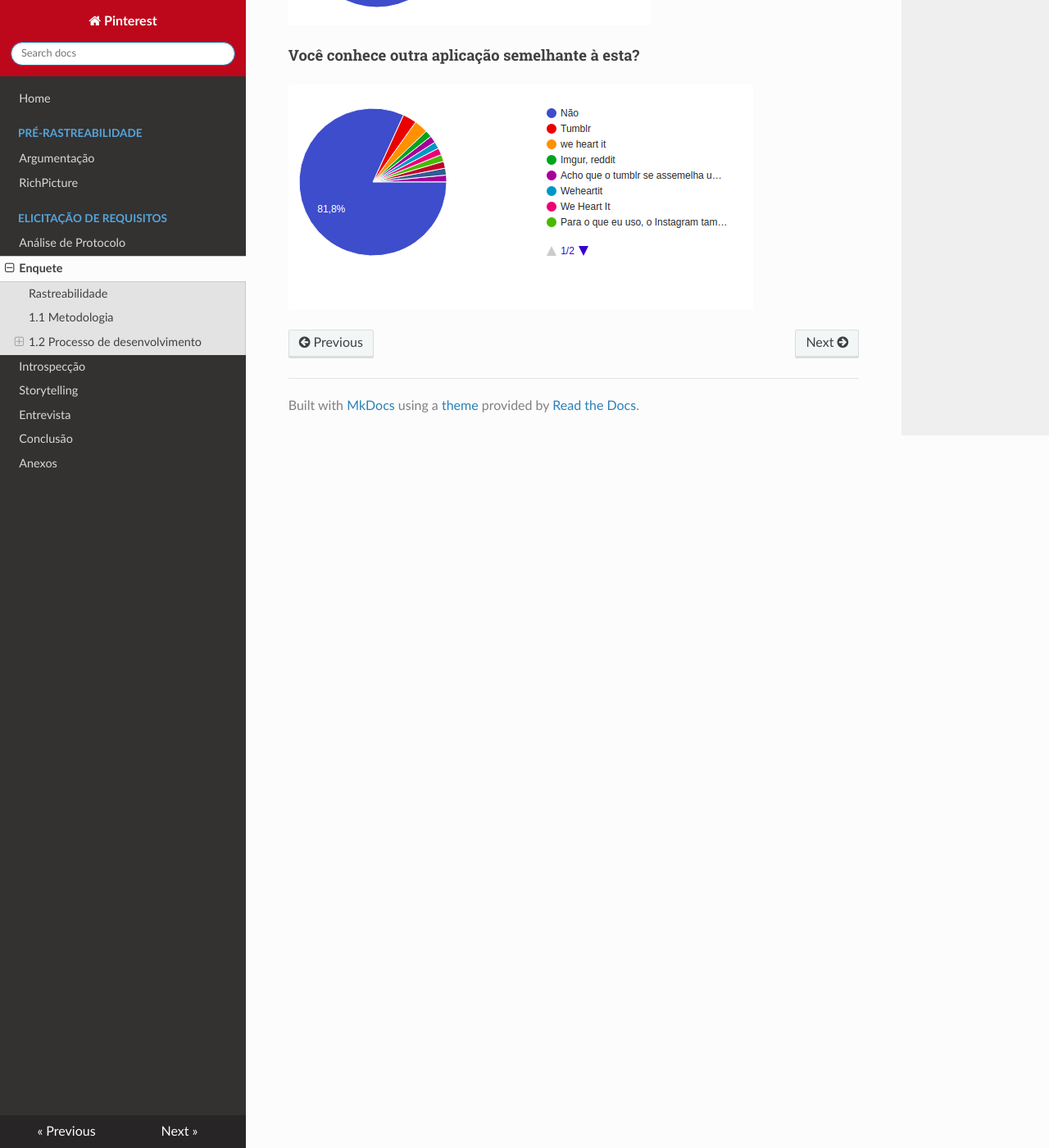
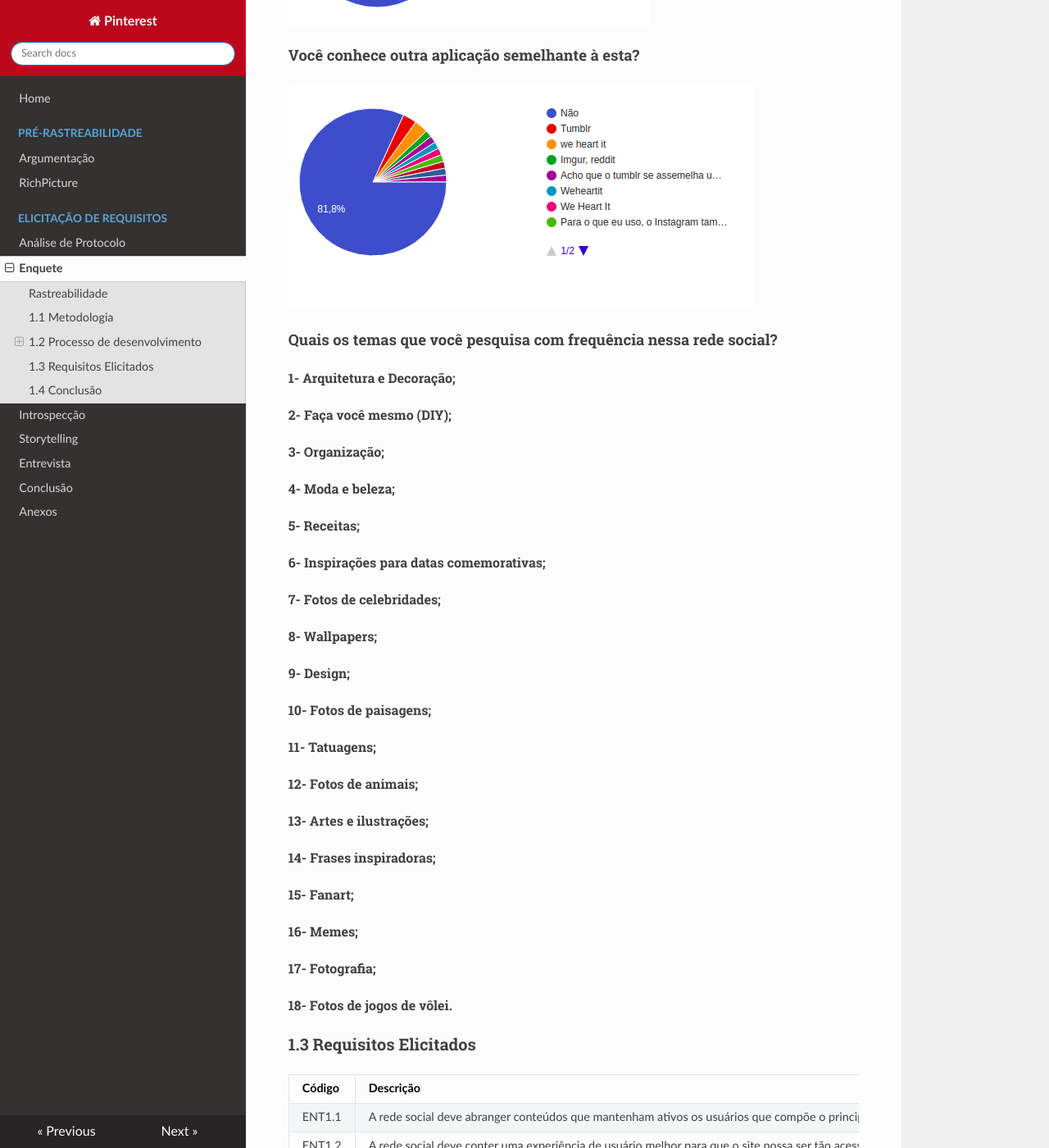
Before and after one commit to joberthrogers18/2018.2-Requisitos-Pinterest, an MkDocs documentation site: the page built from docs/enquete.md, in a window 1280 px wide and 1400 px high, scrolled down 3212 px. Shown: the whole window at 82% size. Built offline with MkDocs 1.6.1, drawn with Linux system fonts in a browser that asks for light colours; nearby versions of some CDN libraries; old or Windows-style settings are respelled for this version of MkDocs; some of the changed text lies outside the part shown.

Commit message:
Included requirements after quiz analysis

```diff
--- a/docs/enquete.md
+++ b/docs/enquete.md
@@ -64,3 +64,39 @@
 #### Você conhece outra aplicação semelhante à esta?
 
 ![concorrente](img/concorrente.png)
+
+#### Quais os temas que você pesquisa com frequência nessa rede social?
+###### 1- Arquitetura e Decoração;
+###### 2- Faça você mesmo (DIY);
+###### 3- Organização;
+###### 4- Moda e beleza;
+###### 5- Receitas;
+###### 6- Inspirações para datas comemorativas;
+###### 7- Fotos de celebridades;
+###### 8- Wallpapers;
+###### 9- Design;
+###### 10- Fotos de paisagens;
+###### 11- Tatuagens;
+###### 12- Fotos de animais;
+###### 13- Artes e ilustrações;
+###### 14- Frases inspiradoras;
+###### 15- Fanart;
+###### 16- Memes;
+###### 17- Fotografia;
+###### 18- Fotos de jogos de vôlei.
+
+### 1.3 Requisitos Elicitados
+
+| Código | Descrição |
+|--|--|
+| ENT1.1 | A rede social deve abranger conteúdos que mantenham ativos os usuários que compõe o principal púlico, os jovens da faixa etária de 16 a 25 anos.|
+| ENT1.2 | A rede social deve conter uma experiência de usuário melhor para que o site possa ser tão acessado pelo público quanto o aplicativo. |
+| ENT1.3 | A interface do usuário deve ser agradável para melhorar as experiências e torná-las excelentes. |
+| ENT1.4 | A rede social deve procurar diferenciais perante seus maiores concorrentes, weheartit.com e tumblr.com |
+| ENT1.5 | A rede social deve incluir sempre novos conteúdos sobre os temas mais pesquisados em busca de mantê-los atualizados, mas também procurar abranger temas diferentes para atrair novos públicos específicos, como os praticantes de esportes, por exemplo. |
+
+### 1.4 Conclusão
+
+  As perguntas realizadas no questionário foram importantes e necessárias para conhecimento do público, todavia não auxiliaram na elicitação de requisitos, uma vez que houveram poucos questionamentos direcionados às formas de uso da aplicação e mais perguntas referentes ao perfil do usuário.
+
+  ### 1.5 Sugestões de melhoria
```
Also changed, not shown: other parts of docs/enquete.md (+1 -1 lines).
